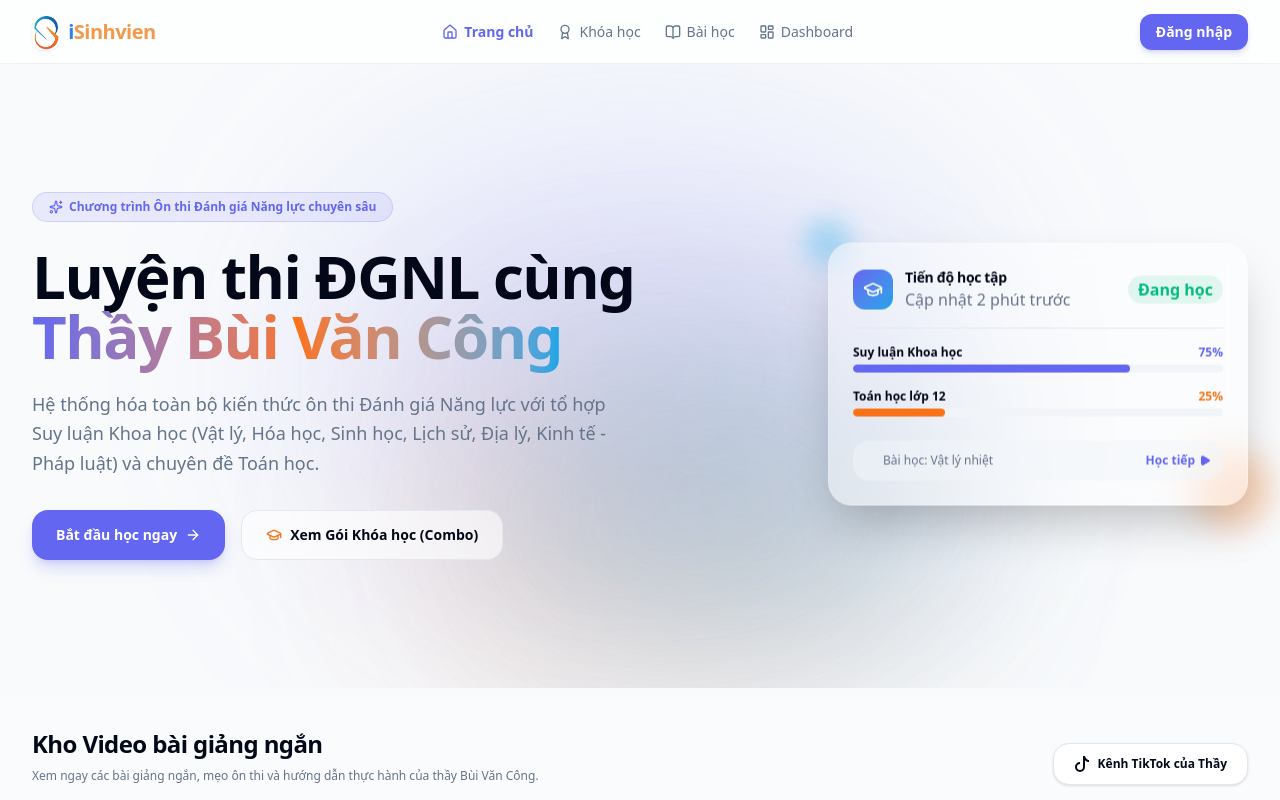
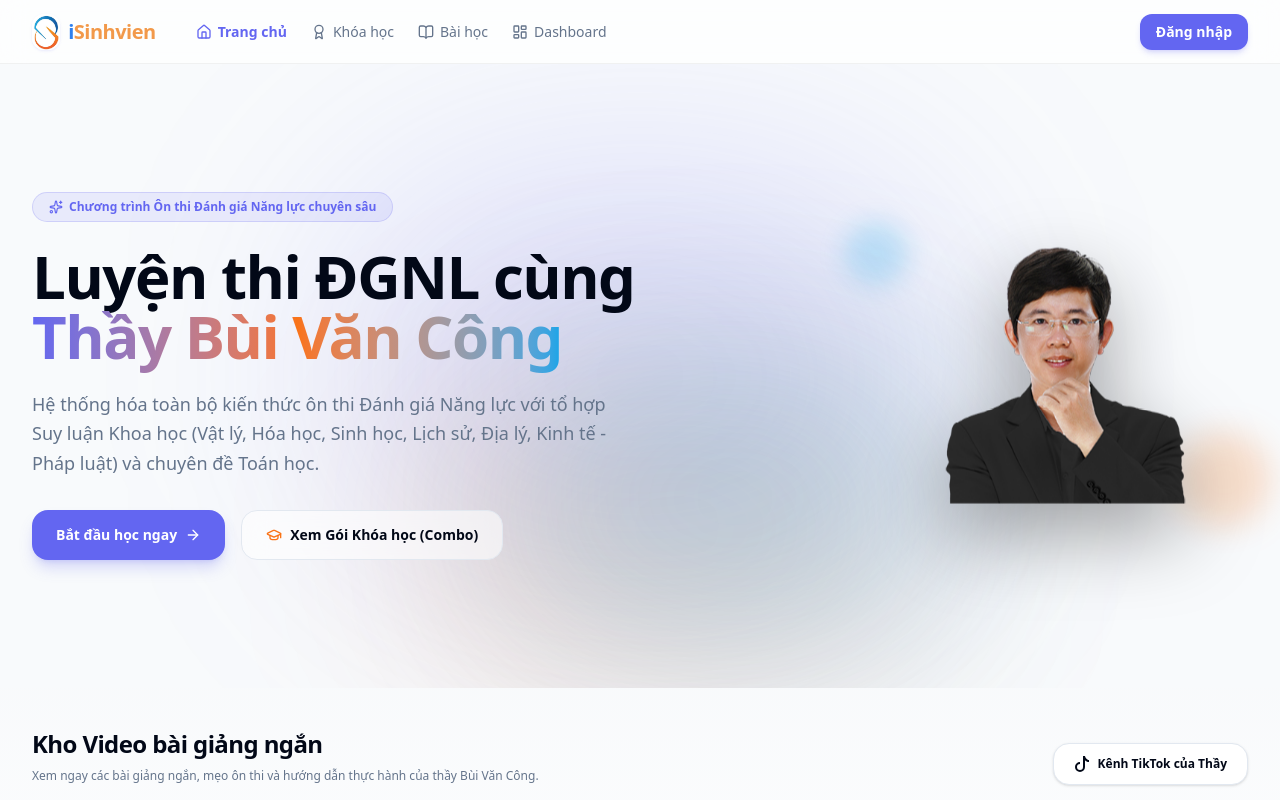
Before and after one commit to tomyrese/buivancong, a Next.js app: page / in a window 1280 px wide. Shown: the top 800 px of the page. Built offline with nearby package versions, Linux system fonts and the light colour scheme; no server answers.

Commit message:
design: move navbar desktop links closer to logo, swap hero mockup card with teacher image using 3D drop-shadow

```diff
--- a/components/navbar.tsx
+++ b/components/navbar.tsx
@@ -83,6 +83,8 @@
     >
       <div className="mx-auto max-w-7xl px-4 sm:px-6 lg:px-8">
         <div className="flex h-16 items-center justify-between">
+          {/* Left group: Logo and Desktop Navigation */}
+          <div className="flex items-center gap-10">
             {/* Logo */}
             <div className="flex items-center">
               <Link href="/" className="flex items-center gap-2 group">
@@ -134,6 +136,7 @@
                   Quản lý
                 </Link>
               )}
+            </div>
           </div>
 
           <div className="hidden md:flex items-center gap-4">
--- a/features/home/hero.tsx
+++ b/features/home/hero.tsx
@@ -3,6 +3,8 @@
 import Link from 'next/link';
 import { motion } from 'framer-motion';
 import { Sparkles, ArrowRight, Play, GraduationCap } from 'lucide-react';
+import Image from 'next/image';
+import gv07Img from '@/src/imgs/GV07.png';
 
 export default function Hero() {
   return (
@@ -77,63 +79,20 @@
             initial={{ opacity: 0, scale: 0.95 }}
             animate={{ opacity: 1, scale: 1 }}
             transition={{ duration: 0.8, delay: 0.2 }}
-            className="lg:col-span-5 flex justify-center lg:justify-end"
+            className="lg:col-span-5 flex justify-center lg:justify-end animate-float"
           >
-            <div className="relative w-full max-w-[420px] animate-float">
-              {/* Glassmorphism Card Stack */}
-              <div className="glass-card rounded-3xl p-6 shadow-2xl relative z-10 overflow-hidden">
-                <div className="flex items-center justify-between border-b border-border pb-4 mb-4">
-                  <div className="flex items-center gap-3">
-                    <div className="h-10 w-10 rounded-xl bg-gradient-to-br from-primary to-accent flex items-center justify-center text-white">
-                      <GraduationCap className="h-5 w-5" />
-                    </div>
-                    <div>
-                      <h4 className="text-sm font-bold text-foreground">Tiến độ học tập</h4>
-                      <p className="text-2xs text-muted-foreground">Cập nhật 2 phút trước</p>
-                    </div>
-                  </div>
-                  <span className="rounded-full bg-emerald-500/10 px-2.5 py-0.5 text-2xs font-semibold text-emerald-500">
-                    Đang học
-                  </span>
-                </div>
-
-                <div className="space-y-4">
-                  <div>
-                    <div className="flex items-center justify-between text-xs font-semibold mb-1">
-                      <span className="text-foreground">Suy luận Khoa học</span>
-                      <span className="text-primary">75%</span>
-                    </div>
-                    <div className="h-2 w-full rounded-full bg-muted overflow-hidden">
-                      <div className="h-full rounded-full bg-primary" style={{ width: '75%' }} />
-                    </div>
-                  </div>
-
-                  <div>
-                    <div className="flex items-center justify-between text-xs font-semibold mb-1">
-                      <span className="text-foreground">Toán học lớp 12</span>
-                      <span className="text-secondary">25%</span>
-                    </div>
-                    <div className="h-2 w-full rounded-full bg-muted overflow-hidden">
-                      <div className="h-full rounded-full bg-secondary" style={{ width: '25%' }} />
-                    </div>
-                  </div>
-                </div>
-
-                <div className="mt-6 flex items-center justify-between rounded-2xl bg-muted/50 p-3 text-xs">
-                  <div className="flex items-center gap-2">
-                    <span className="flex h-2.5 w-2.5 rounded-full bg-primary animate-ping" />
-                    <span className="font-medium text-muted-foreground">Bài học: Vật lý nhiệt</span>
-                  </div>
-                  <Link href="/learn/physics-12/l-phys12-1-1" className="flex items-center gap-1 font-bold text-primary hover:underline">
-                    Học tiếp
-                    <Play className="h-3 w-3 fill-primary" />
-                  </Link>
-                </div>
-              </div>
+            <div className="relative w-full max-w-[380px] flex items-center justify-center">
+              {/* Teacher Image with 3D drop shadow */}
+              <Image
+                src={gv07Img}
+                alt="Teacher Model"
+                priority
+                className="w-full h-auto object-contain select-none pointer-events-none drop-shadow-[0_30px_40px_rgba(0,0,0,0.35)] filter dark:drop-shadow-[0_30px_40px_rgba(255,255,255,0.06)] transform hover:scale-[1.03] transition-transform duration-500 z-10"
+              />
 
               {/* Decorative Blur Orbs inside image container */}
-              <div className="absolute -top-6 -left-6 h-12 w-12 rounded-full bg-accent/30 blur-md" />
-              <div className="absolute -bottom-6 -right-6 h-20 w-20 rounded-full bg-secondary/30 blur-lg" />
+              <div className="absolute -top-6 -left-6 h-16 w-16 rounded-full bg-accent/20 blur-md" />
+              <div className="absolute -bottom-6 -right-6 h-24 w-24 rounded-full bg-secondary/20 blur-lg" />
             </div>
           </motion.div>
         </div>
```
Lines whose indentation alone changed are shown as unchanged.
